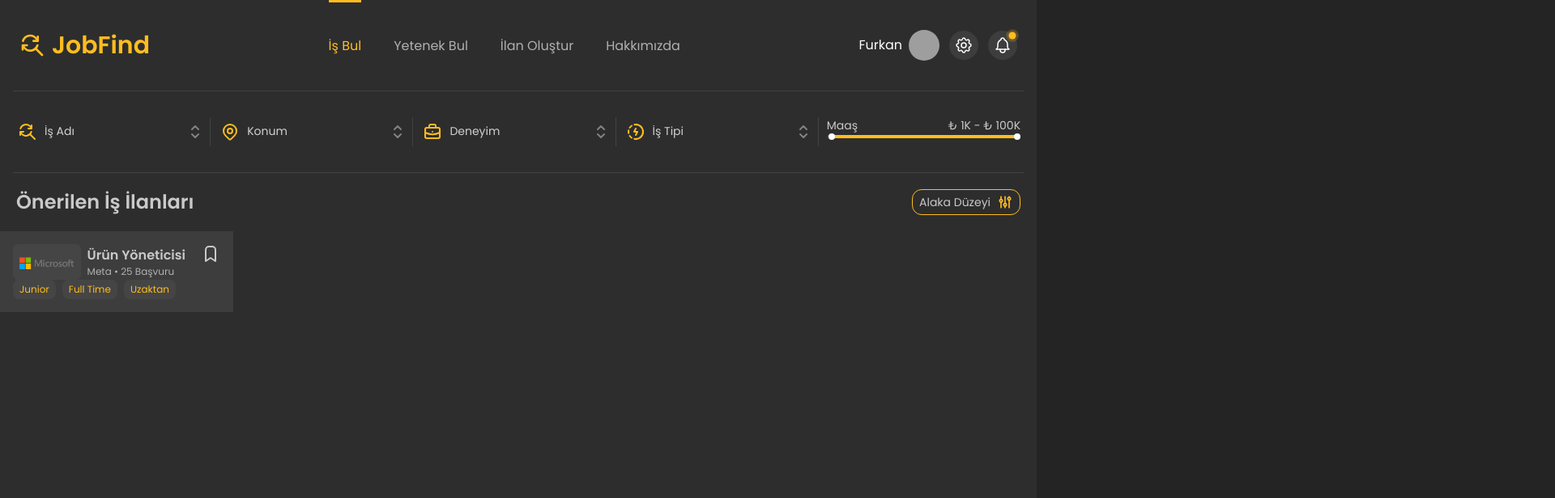
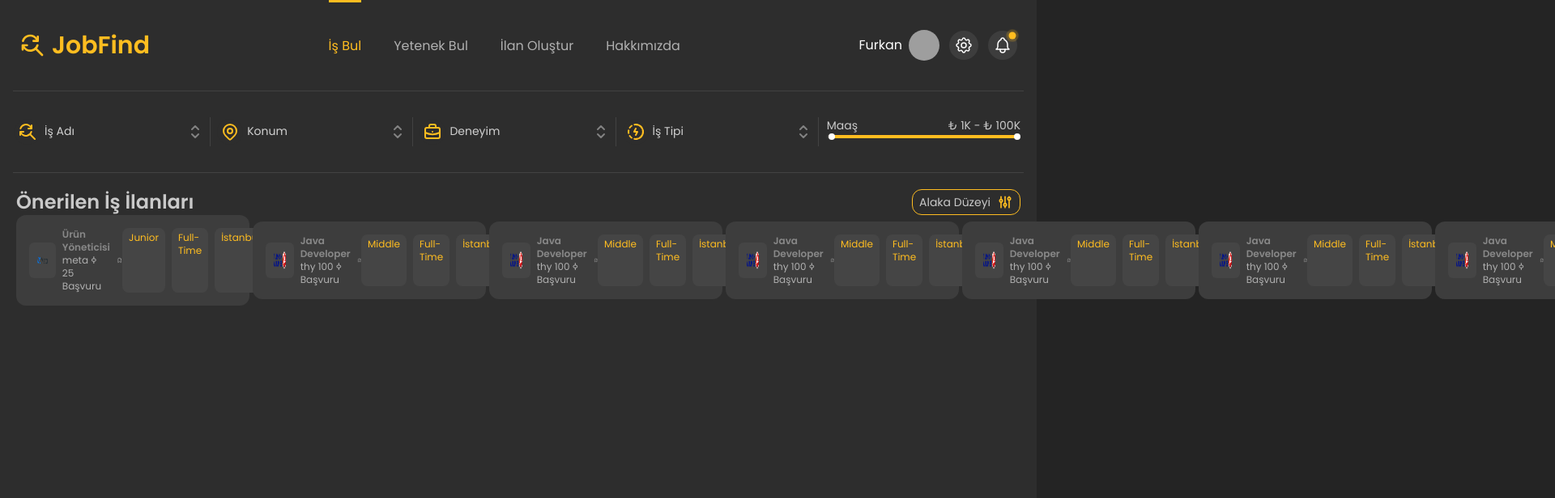
Before and after one commit to themfg63/JobFind, a React (Create React App) app in the folder frontend/: page /find-jobs in a window 1280 px wide. Shown: the top 616 px of the page at 81% size, 1920 px wide, since content can reach past the window. Built offline with nearby package versions, Linux system fonts and the light colour scheme; grey boxes are pictures that could not be loaded.

Commit message:
job card developed

```diff
--- a/frontend/src/Data/Data.tsx
+++ b/frontend/src/Data/Data.tsx
@@ -112,3 +112,189 @@ export const dropdownData = [
         title: "İş Tipi", icon: IconRecharging, options: ['Full Time','Part Time','Hibrit','Uzaktan']
     }
 ]
+
+export const jobList = [
+    {
+        jobTitle: "Ürün Yöneticisi",
+        company: "meta",
+        applicants: 25,
+        experience: "Junior",
+        jobType: "Full-Time",
+        location: "İstanbul",
+        package: "50",
+        postedDaysAgo: 12,
+        description: "Ürün takibi, yeni ürün ekleme, depo Kontrolü ve uzaktan çalışma fırsatı"
+    },
+    {
+        jobTitle: "Java Developer",
+        company: "thy",
+        applicants: 100,
+        experience: "Middle",
+        jobType: "Full-Time",
+        location: "İstanbul",
+        package: "80",
+        postedDaysAgo: 3,
+        description: "Uygulama ve proje geliştirebilecek iyi seviyede Java bilgisi olan adaylar."
+    },
+    {
+        jobTitle: "Java Developer",
+        company: "thy",
+        applicants: 100,
+        experience: "Middle",
+        jobType: "Full-Time",
+        location: "İstanbul",
+        package: "80",
+        postedDaysAgo: 3,
+        description: "Uygulama ve proje geliştirebilecek iyi seviyede Java bilgisi olan adaylar."
+    },{
+        jobTitle: "Java Developer",
+        company: "thy",
+        applicants: 100,
+        experience: "Middle",
+        jobType: "Full-Time",
+        location: "İstanbul",
+        package: "80",
+        postedDaysAgo: 3,
+        description: "Uygulama ve proje geliştirebilecek iyi seviyede Java bilgisi olan adaylar."
+    },{
+        jobTitle: "Java Developer",
+        company: "thy",
+        applicants: 100,
+        experience: "Middle",
+        jobType: "Full-Time",
+        location: "İstanbul",
+        package: "80",
+        postedDaysAgo: 3,
+        description: "Uygulama ve proje geliştirebilecek iyi seviyede Java bilgisi olan adaylar."
+    },{
+        jobTitle: "Java Developer",
+        company: "thy",
+        applicants: 100,
+        experience: "Middle",
+        jobType: "Full-Time",
+        location: "İstanbul",
+        package: "80",
+        postedDaysAgo: 3,
+        description: "Uygulama ve proje geliştirebilecek iyi seviyede Java bilgisi olan adaylar."
+    },{
+        jobTitle: "Java Developer",
+        company: "thy",
+        applicants: 100,
+        experience: "Middle",
+        jobType: "Full-Time",
+        location: "İstanbul",
+        package: "80",
+        postedDaysAgo: 3,
+        description: "Uygulama ve proje geliştirebilecek iyi seviyede Java bilgisi olan adaylar."
+    },
+    {
+        jobTitle: "Java Developer",
+        company: "thy",
+        applicants: 100,
+        experience: "Middle",
+        jobType: "Full-Time",
+        location: "İstanbul",
+        package: "80",
+        postedDaysAgo: 3,
+        description: "Uygulama ve proje geliştirebilecek iyi seviyede Java bilgisi olan adaylar."
+    },
+    {
+        jobTitle: "Java Developer",
+        company: "thy",
+        applicants: 100,
+        experience: "Middle",
+        jobType: "Full-Time",
+        location: "İstanbul",
+        package: "80",
+        postedDaysAgo: 3,
+        description: "Uygulama ve proje geliştirebilecek iyi seviyede Java bilgisi olan adaylar."
+    },
+    {
+        jobTitle: "Java Developer",
+        company: "thy",
+        applicants: 100,
+        experience: "Middle",
+        jobType: "Full-Time",
+        location: "İstanbul",
+        package: "80",
+        postedDaysAgo: 3,
+        description: "Uygulama ve proje geliştirebilecek iyi seviyede Java bilgisi olan adaylar."
+    },
+    {
+        jobTitle: "Java Developer",
+        company: "thy",
+        applicants: 100,
+        experience: "Middle",
+        jobType: "Full-Time",
+        location: "İstanbul",
+        package: "80",
+        postedDaysAgo: 3,
+        description: "Uygulama ve proje geliştirebilecek iyi seviyede Java bilgisi olan adaylar."
+    },
+    {
+        jobTitle: "Java Developer",
+        company: "thy",
+        applicants: 100,
+        experience: "Middle",
+        jobType: "Full-Time",
+        location: "İstanbul",
+        package: "80",
+        postedDaysAgo: 3,
+        description: "Uygulama ve proje geliştirebilecek iyi seviyede Java bilgisi olan adaylar."
+    },
+    {
+        jobTitle: "Java Developer",
+        company: "thy",
+        applicants: 100,
+        experience: "Middle",
+        jobType: "Full-Time",
+        location: "İstanbul",
+        package: "80",
+        postedDaysAgo: 3,
+        description: "Uygulama ve proje geliştirebilecek iyi seviyede Java bilgisi olan adaylar."
+    },
+    {
+        jobTitle: "Java Developer",
+        company: "thy",
+        applicants: 100,
+        experience: "Middle",
+        jobType: "Full-Time",
+        location: "İstanbul",
+        package: "80",
+        postedDaysAgo: 3,
+        description: "Uygulama ve proje geliştirebilecek iyi seviyede Java bilgisi olan adaylar."
+    },
+    {
+        jobTitle: "Java Developer",
+        company: "thy",
+        applicants: 100,
+        experience: "Middle",
+        jobType: "Full-Time",
+        location: "İstanbul",
+        package: "80",
+        postedDaysAgo: 3,
+        description: "Uygulama ve proje geliştirebilecek iyi seviyede Java bilgisi olan adaylar."
+    },
+    {
+        jobTitle: "Java Developer",
+        company: "thy",
+        applicants: 100,
+        experience: "Middle",
+        jobType: "Full-Time",
+        location: "İstanbul",
+        package: "80",
+        postedDaysAgo: 3,
+        description: "Uygulama ve proje geliştirebilecek iyi seviyede Java bilgisi olan adaylar."
+    },
+    {
+        jobTitle: "Java Developer",
+        company: "thy",
+        applicants: 100,
+        experience: "Middle",
+        jobType: "Full-Time",
+        location: "İstanbul",
+        package: "80",
+        postedDaysAgo: 3,
+        description: "Uygulama ve proje geliştirebilecek iyi seviyede Java bilgisi olan adaylar."
+    }
+]
--- a/frontend/src/FindJobs/JobCard.tsx
+++ b/frontend/src/FindJobs/JobCard.tsx
@@ -1,23 +1,38 @@
-import { IconBookmark } from "@tabler/icons-react";
+import { IconBookmark, IconClockHour3 } from "@tabler/icons-react";
+import { Divider, Text } from "@mantine/core";
 
-const JobCard = () => {
-    return <div className="bg-mine-shaft-900 p-4 w-72">
+const JobCard = (props:any) => {
+    return <div className="bg-mine-shaft-900 p-4 w-72 flex flex-col gap-3 rounded-xl hover:shadow-[0_0_5px_1px_yellow] !shadow-bright-sun-400">
         <div className="flex justify-between">
             <div className="flex gap-2 items-center">
                 <div className="p-2 bg-mine-shaft-800 rounded-md">
-                    <img className="h-7" src="/Companies/microsoft.png" alt="" />
+                    <img className="h-7" src={`/Companies/${props.company}.png`} alt="" />
                 </div>
                 <div>
-                    <div className="font-semibold">Ürün Yöneticisi</div>
-                    <div className="text-xs text-mine-shaft-300">Meta &#x2022; 25 Başvuru</div>
+                    <div className="font-semibold">{props.jobTitle}</div>
+                    <div className="text-xs text-mine-shaft-300">{props.company} &#2022; {props.applicants} Başvuru</div>
+                </div>
+                <IconBookmark className="text-mine-shaft-300 cursor-pointer" />
+            </div>
+            <div className="flex gap-2 [&>div]:py-1 [&>div]:px-2 [&>div]:bg-mine-shaft-800 [&>div]:text-bright-sun-400 [&>div]:rounded-lg text-xs">
+                <div>{props.experience}</div>
+                <div>{props.jobType}</div>
+                <div>{props.location}</div>
+            </div>
+            <Text className="!text-xs text-justify !text-mine-shaft-300" lineClamp={3}>
+                {props.description}
+            </Text>
+            <Divider size="xs" color="mineShaft.7" />
+            <div className="flex justify-between">
+                <div className="font-semibold text-mine-shaft-200">
+                    &#8378;{props.package} / saat
+                </div>
+                <div className="flex gap-1 text-xs text-mine-shaft-400 items-center">
+                    <IconClockHour3 className="h-5 w-5" stroke={1.5}>
+                        {props.postedDaysAgo} Gün Önce
+                    </IconClockHour3>
                 </div>
             </div>
-            <IconBookmark />
-        </div>
-        <div className="flex gap-2 [&>div]:py-1 [&>div]:px-2 [&>div]:bg-mine-shaft-800 [&>div]:text-bright-sun-400 [&>div]:rounded-lg text-xs">
-            <div>Junior</div>
-            <div>Full Time</div>
-            <div>Uzaktan</div>
         </div>
     </div>
 }
--- a/frontend/src/FindJobs/Jobs.tsx
+++ b/frontend/src/FindJobs/Jobs.tsx
@@ -1,3 +1,5 @@
+import { jobList } from "../Data/Data";
+import JobCard from "./JobCard";
 import Sort from "./Sort";
 
 const Jobs = () => {
@@ -6,6 +8,11 @@ const Jobs = () => {
             <div className="text-2xl font-semibold">Önerilen İş İlanları</div>
             <Sort />
         </div>
+        <div className="flex gap-1 text-xs text-mine-shaft-400 items-center">
+            {
+                jobList.map((job,index) => <JobCard key={index} {...job} />)
+            }
+        </div>
     </div>
 }
 
--- a/frontend/src/Pages/FindJobs.tsx
+++ b/frontend/src/Pages/FindJobs.tsx
@@ -11,7 +11,7 @@ const FindJobs = () => {
             <SearchBar />
             <Divider size="xs" mx="md" />
             <Jobs />
-            <JobCard />
+
         </div>
     )
 }
```
